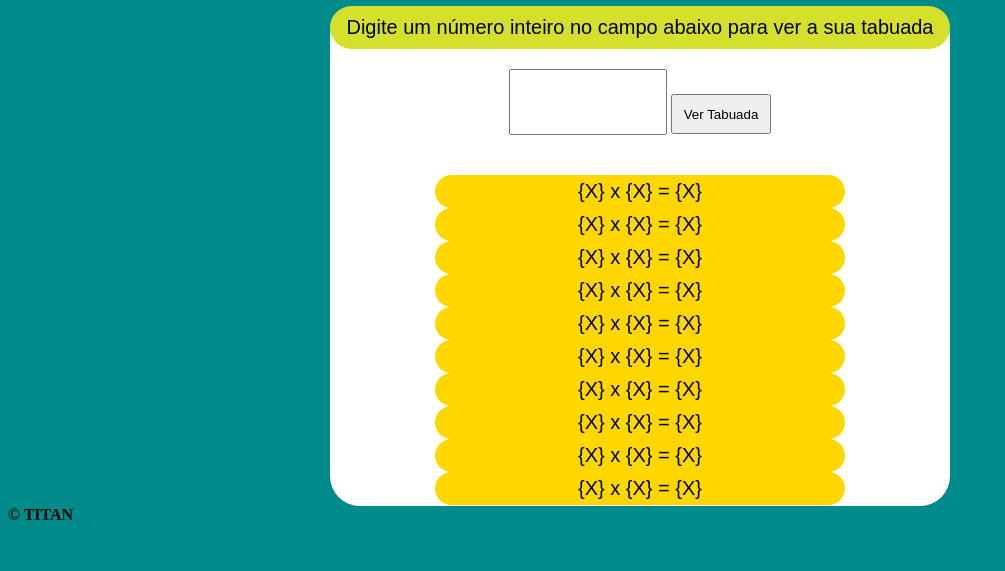
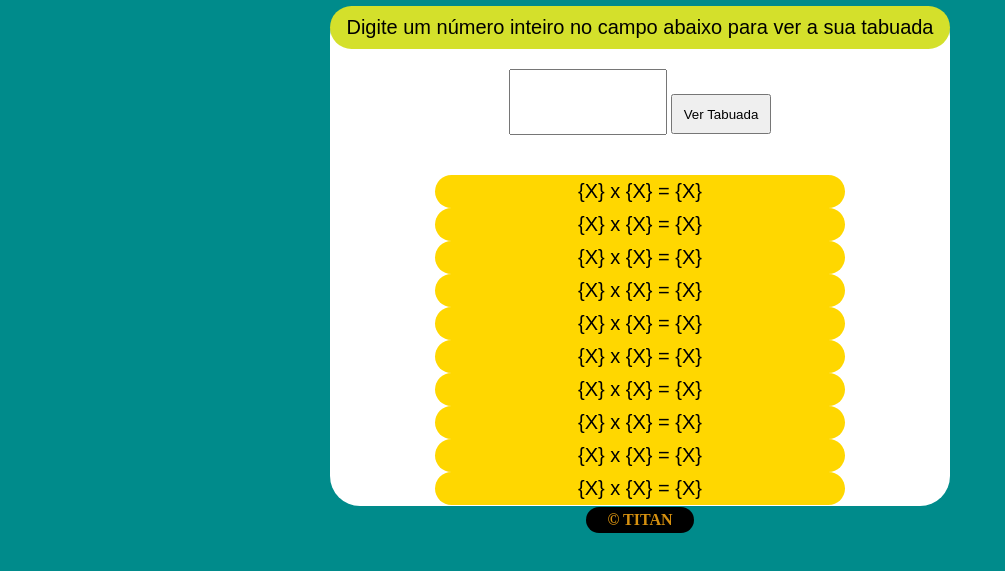
Before and after one commit to LucasLima337/Multiplication_Table, a plain HTML site: page index.html in a window 1280 px wide. Shown: the part 93-664 px from the top of the page, without its empty margins (0-1005 px from the left). Drawn offline with Linux system fonts and the light colour scheme.

Commit message:
style.css

```diff
--- a/estilo/style.css
+++ b/estilo/style.css
@@ -44,3 +44,13 @@ input#oi {
     height: 40px;
     width: 100px;
 }
+footer#tit {
+    text-align: center;
+    padding: 4px;
+    margin: auto;
+    margin-top: 1px;
+    border-radius: 30px;
+    width: 100px;
+    background-color: black;
+    color: rgb(214, 144, 15);
+}
```
